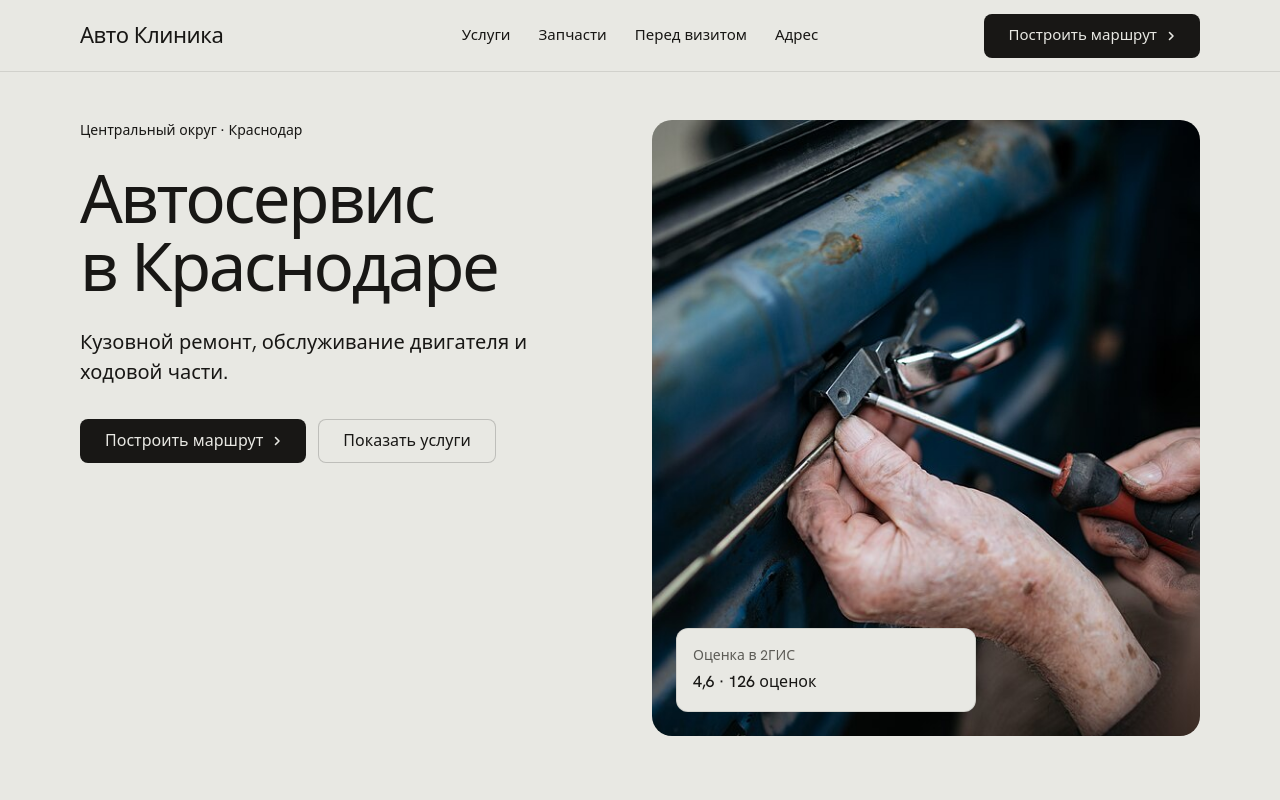
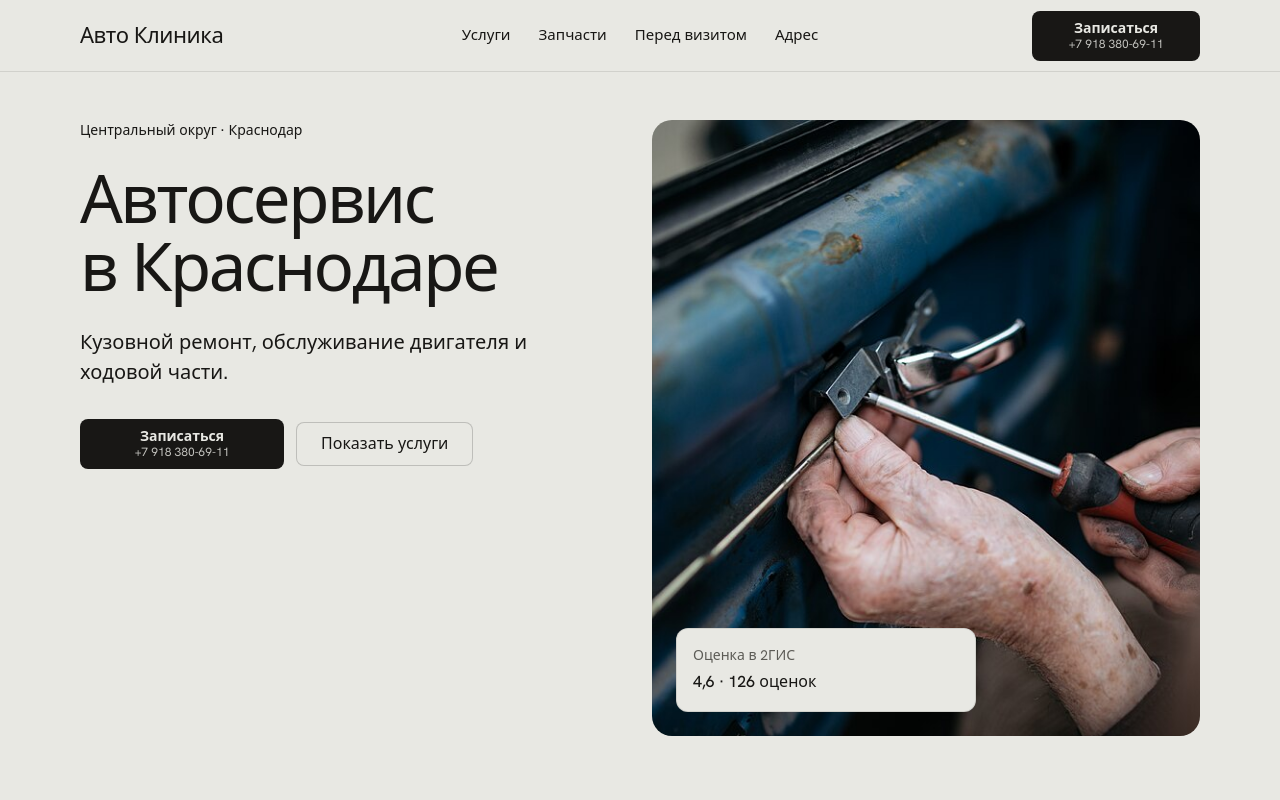
Before and after one commit to pec0k/avto-klinika-krasnodar, a plain HTML site: page index.html in a window 1280 px wide. Shown: the top 800 px of the page. Drawn offline with Linux system fonts and the light colour scheme.

Commit message:
Добавить кнопку записи по телефону

```diff
--- a/index.html
+++ b/index.html
@@ -43,6 +43,11 @@
     }
     html { scroll-behavior: smooth; }
     @media (prefers-reduced-motion: reduce) { html { scroll-behavior: auto; } }
+    .booking-cta { display: inline-flex; flex-direction: column; align-items: center; justify-content: center; gap: 2px; min-height: 50px; height: auto; padding: 7px 16px; line-height: 1.05; white-space: nowrap; }
+    .booking-cta__label { font-size: 14px; font-weight: 600; }
+    .booking-cta__phone { font-size: 12px; font-weight: 400; opacity: .82; }
+    .nav__actions .booking-cta { min-width: 168px; height: auto; font-size: var(--t-small); padding-inline: 12px; }
+    .btn-row .booking-cta { min-width: 204px; }
   </style>
   <script>document.documentElement.classList.add('m-enter');setTimeout(()=>document.documentElement.classList.add('m-enter-done'),700)</script>
   <link rel="modulepreload" href="assets/moments/moments.js">
@@ -61,7 +66,7 @@
         <div class="nav__item"><a class="nav__link" href="#visit">Адрес</a></div>
       </nav>
       <div class="nav__actions">
-        <a class="btn btn--primary" href="#visit">Построить маршрут<svg class="m-arrow" viewBox="0 0 12 12" aria-hidden="true"><path class="m-arrow__stem" d="M1 6h8"/><path class="m-arrow__head" d="M4.5 2.5 8 6l-3.5 3.5"/></svg></a>
+        <a class="btn btn--primary booking-cta" href="tel:+79183806911" aria-label="Записаться по телефону +7 918 380-69-11"><span class="booking-cta__label">Записаться</span><span class="booking-cta__phone">+7 918 380-69-11</span></a>
       </div>
       <button class="nav__toggle" type="button" aria-expanded="false" aria-label="Открыть меню">
         <svg width="18" height="18" viewBox="0 0 18 18" aria-hidden="true"><path d="M2 5h14M2 13h14" stroke="currentColor" stroke-width="1.6" stroke-linecap="round"/></svg>
@@ -78,7 +83,7 @@
             <h1 id="hero-h">Автосервис в Краснодаре</h1>
             <p class="t-lead">Кузовной ремонт, обслуживание двигателя и ходовой части.</p>
             <div class="btn-row">
-              <a class="btn btn--primary" href="#visit">Построить маршрут<svg class="m-arrow" viewBox="0 0 12 12" aria-hidden="true"><path class="m-arrow__stem" d="M1 6h8"/><path class="m-arrow__head" d="M4.5 2.5 8 6l-3.5 3.5"/></svg></a>
+              <a class="btn btn--primary booking-cta" href="tel:+79183806911" aria-label="Записаться по телефону +7 918 380-69-11"><span class="booking-cta__label">Записаться</span><span class="booking-cta__phone">+7 918 380-69-11</span></a>
               <a class="btn btn--secondary" href="#services">Показать услуги</a>
             </div>
           </div>
```
